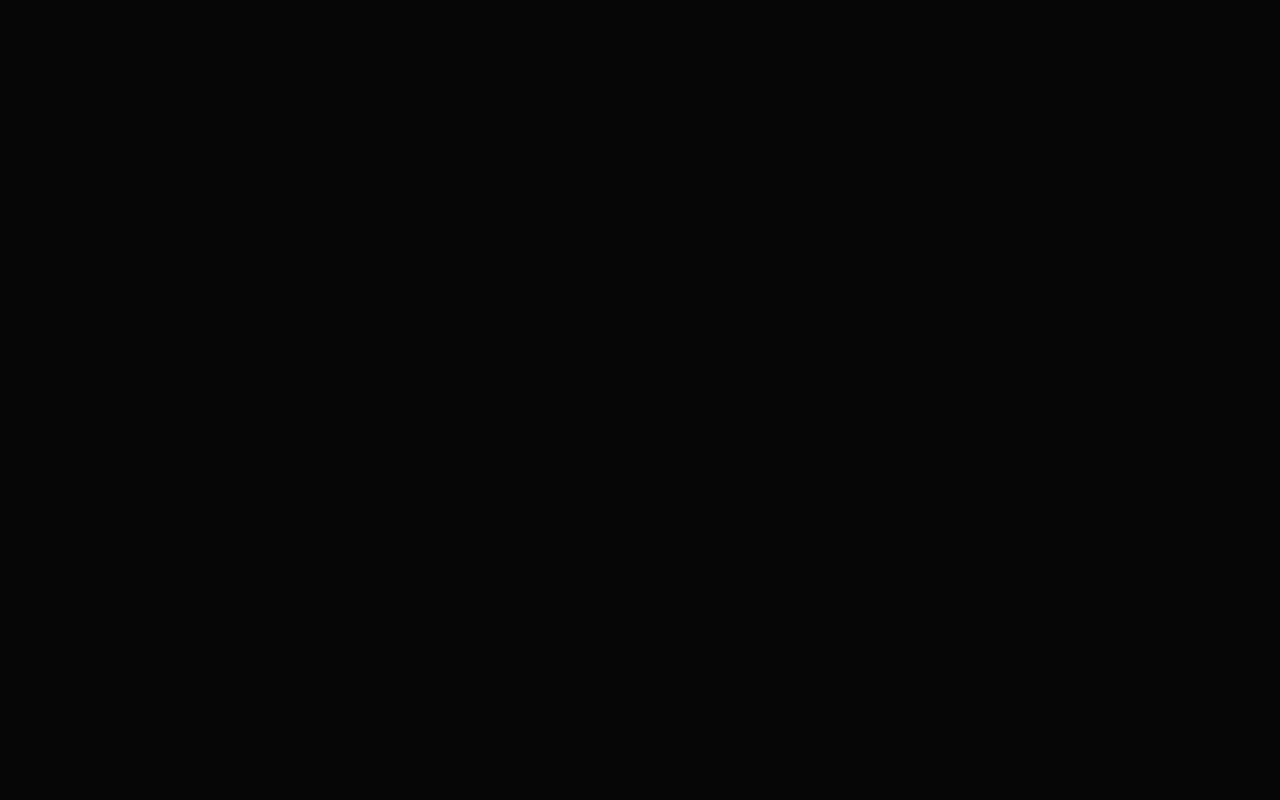
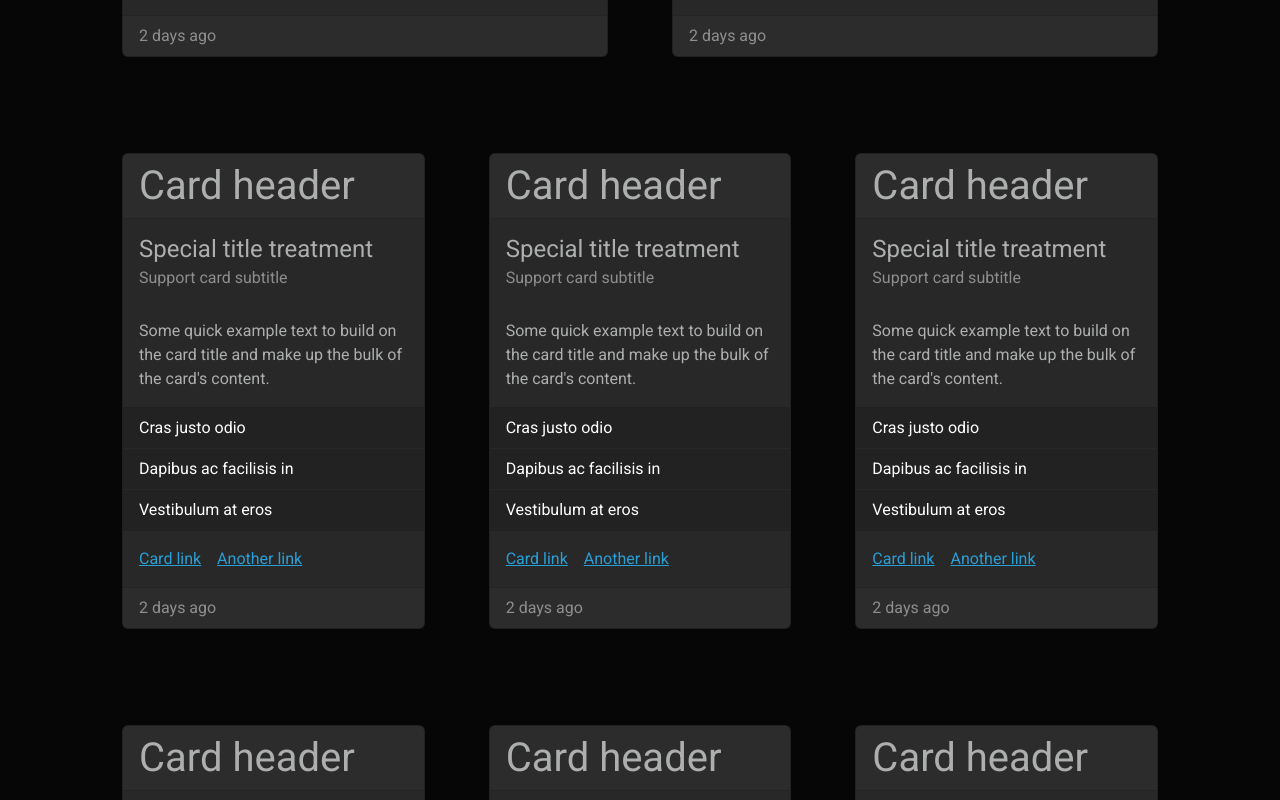
Before and after one commit to SalonSikdar/PopQuiz, a React (Create React App) app: page / in a window 1280 px wide. Shown: the part 520-1320 px from the top of the page. Before the commit the page ends 800 px from the top, so only its background shows below. Built offline with nearby package versions, Linux system fonts and the light colour scheme.

Commit message:
Added Quiz Cards

```diff
--- /dev/null
+++ b/src/components/QuizTopicCard/QuizTopicCard.css
@@ -0,0 +1,3 @@
+.space-around {
+  padding: 2rem;
+}
--- /dev/null
+++ b/src/components/QuizTopicCard/QuizTopicCard.jsx
@@ -0,0 +1,58 @@
+import React from "react";
+
+import "./QuizTopicCard.css";
+import "bootstrap/dist/css/bootstrap.min.css";
+import "bootswatch/dist/cyborg/bootstrap.min.css";
+
+function QuizTopicCard() {
+  return (
+    <div className="space-around">
+      <div className="card mb-3">
+        <h3 className="card-header">Card header</h3>
+        <div className="card-body">
+          <h5 className="card-title">Special title treatment</h5>
+          <h6 className="card-subtitle text-muted">Support card subtitle</h6>
+        </div>
+        {/* <svg
+          xmlns="http://www.w3.org/2000/svg"
+          className="d-block user-select-none"
+          width="100%"
+          height="200"
+          aria-label="Placeholder: Image cap"
+          focusable="false"
+          role="img"
+          preserveAspectRatio="xMidYMid slice"
+          viewBox="0 0 318 180"
+          style="font-size:1.125rem;text-anchor:middle"
+        >
+          <rect width="100%" height="100%" fill="#868e96"></rect>
+          <text x="50%" y="50%" fill="#dee2e6" dy=".3em">
+            Image cap
+          </text>
+        </svg> */}
+        <div className="card-body">
+          <p className="card-text">
+            Some quick example text to build on the card title and make up the
+            bulk of the card's content.
+          </p>
+        </div>
+        <ul className="list-group list-group-flush">
+          <li className="list-group-item">Cras justo odio</li>
+          <li className="list-group-item">Dapibus ac facilisis in</li>
+          <li className="list-group-item">Vestibulum at eros</li>
+        </ul>
+        <div className="card-body">
+          <a href="/home" className="card-link">
+            Card link
+          </a>
+          <a href="/home" className="card-link">
+            Another link
+          </a>
+        </div>
+        <div className="card-footer text-muted">2 days ago</div>
+      </div>
+    </div>
+  );
+}
+
+export default QuizTopicCard;
--- a/src/pages/Home.js
+++ b/src/pages/Home.js
@@ -1,4 +1,5 @@
 import React, { Component } from "react";
+import QuizTopicCard from "../components/QuizTopicCard/QuizTopicCard";
 
 class Home extends Component {
   state = { genres: [] };
@@ -6,6 +7,28 @@ class Home extends Component {
     return (
       <div className="container">
         <h1>Home page</h1>
+        <div className="d-flex flex-column bd-highlight mb-3">
+          <div className="p-2 bd-highlight">
+            <div className="d-flex justify-content-around">
+              <QuizTopicCard />
+              <QuizTopicCard />
+            </div>
+          </div>
+          <div className="p-2 bd-highlight">
+            <div className="d-flex justify-content-around">
+              <QuizTopicCard />
+              <QuizTopicCard />
+              <QuizTopicCard />
+            </div>
+          </div>
+          <div className="p-2 bd-highlight">
+            <div className="d-flex justify-content-around">
+              <QuizTopicCard />
+              <QuizTopicCard />
+              <QuizTopicCard />
+            </div>
+          </div>
+        </div>
       </div>
     );
   }
```
Also changed, not shown: src/App.js (+5 -5 lines), src/index.js (+7 -9 lines), src/components/QuizPanel/QuizPanel.css (added), src/components/QuizPanel/QuizPanel.jsx (added).
